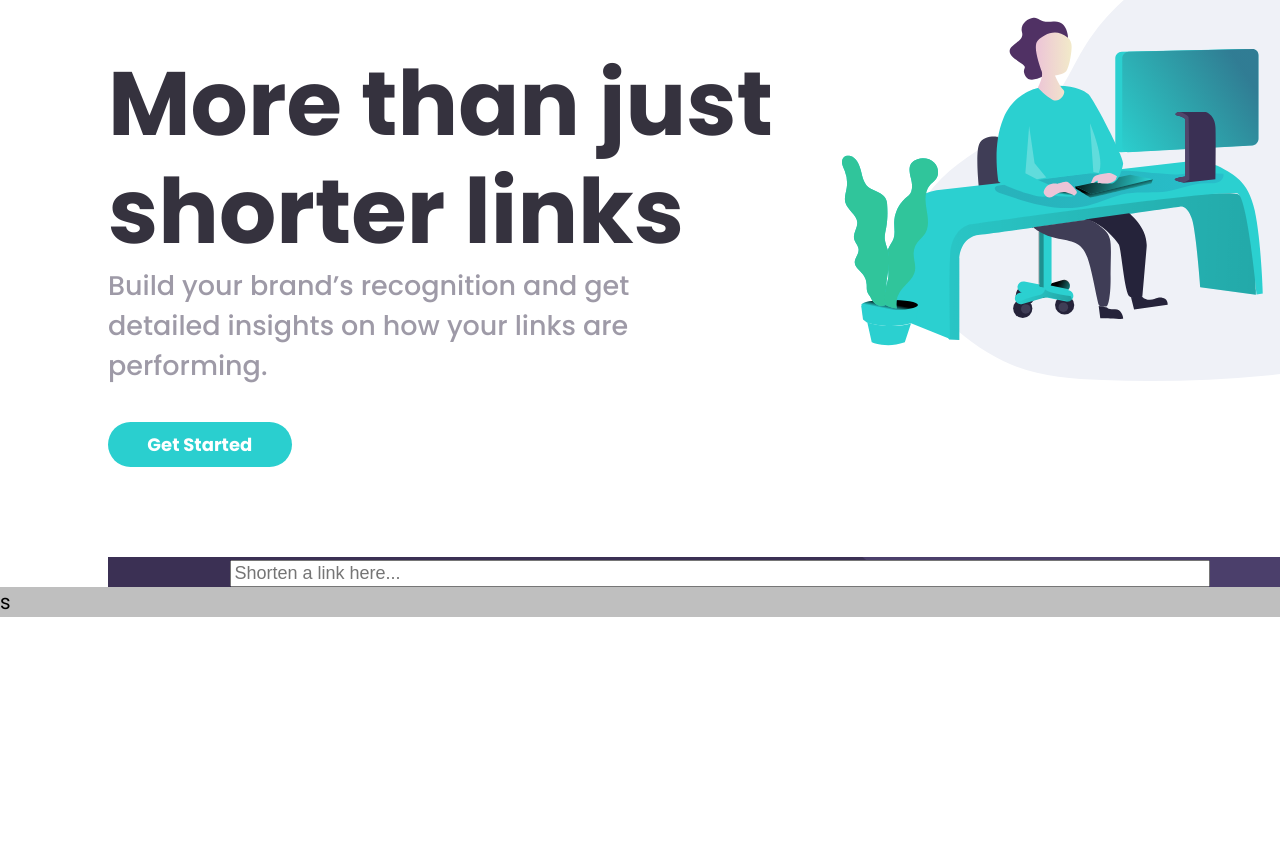
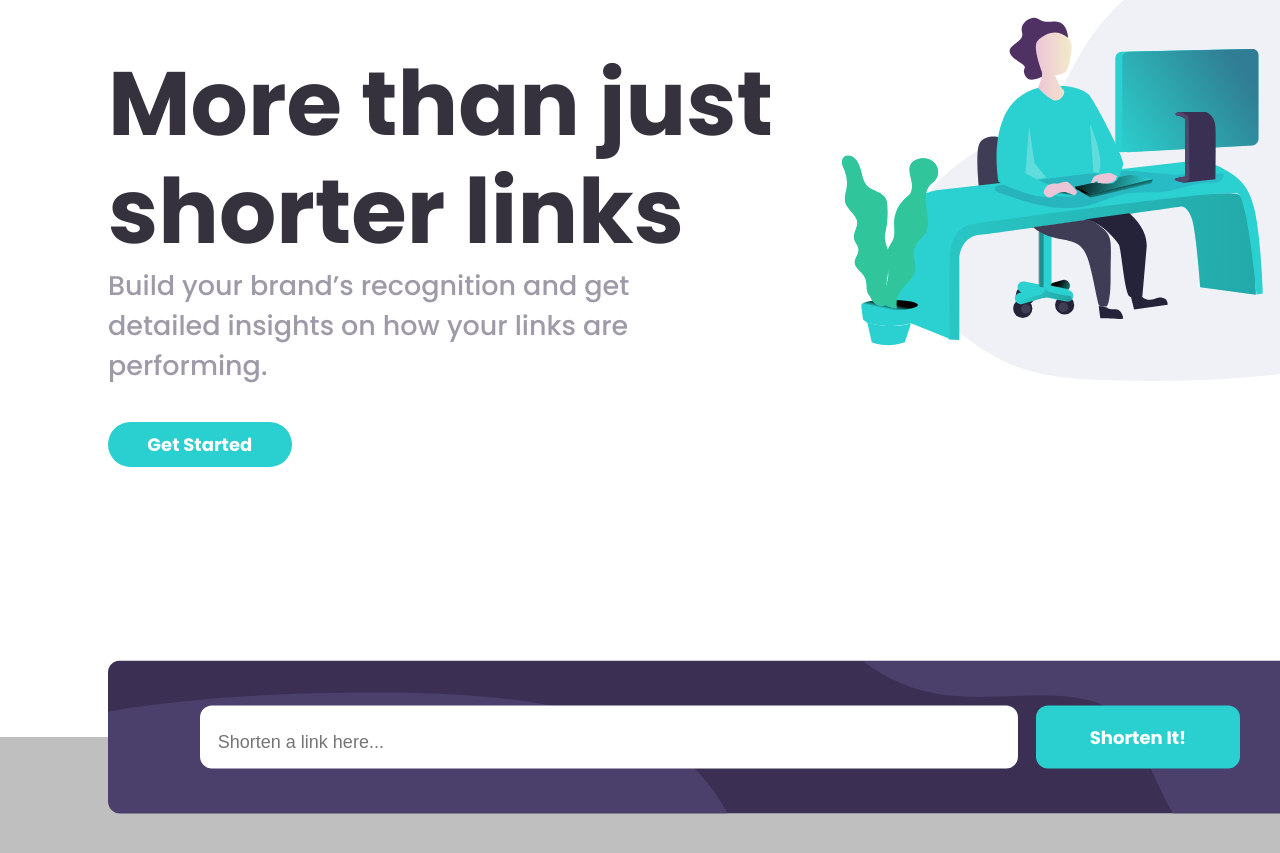
Before and after one commit to Kaamos88/Url-shortening-app, a Next.js app: page / in a window 1280 px wide. Shown: the part 211-1064 px from the top of the page. Before the commit the page ends 828 px from the top, so only its background shows below. Built offline with nearby package versions, Linux system fonts and the light colour scheme.

Commit message:
searchBar display set

```diff
--- /dev/null
+++ b/components/Buttons/Button.js
@@ -0,0 +1,13 @@
+import s from "./Button.module.scss"
+
+function Button({nameIn, type}) {
+  const btnType = type === 'btnRnd' ? s.btnRnd : s.btnSq;
+
+  return (
+    <>
+      <button className={`${s.btn} ${btnType}`}>{nameIn}</button>
+    </>
+  );
+}
+
+export default Button;
--- a/components/Buttons/ButtonRounded/ButtonRounded.module.scss
+++ b/components/Buttons/Button.module.scss
@@ -3,7 +3,6 @@
 .btn {
   cursor: pointer;
   width: 100%;
-  border-radius: 100px;
   border: 0;
   padding: .5rem 0;
   color: #fff;
@@ -11,11 +10,21 @@
   font-family: $fontPoppins;
   font-size: 1rem;
   font-weight: 700;
-  margin-bottom: 1rem;
+  transition: 0.3s;
   @media screen and (min-width: 1024px) {
     padding: .5rem 1.5rem;
     margin: 0;
     font-size: 1rem;
     font-weight: 700;
   }
+  &:hover {
+    filter: brightness(1.2);
+  }
 }
+.btnRnd{
+  border-radius: 100px;
+}
+.btnSq {
+  border-radius: 12px;
+  padding: 1rem 2rem;
+}
--- a/components/Buttons/ButtonRounded/ButtonRounded.js
+++ /dev/null
@@ -1,11 +0,0 @@
-import s from "./ButtonRounded.module.scss"
-
-function ButtonRounded({nameIn}) {
-  return (
-    <>
-      <button className={s.btn}>{nameIn}</button>
-    </>
-  );
-}
-
-export default ButtonRounded;
--- a/components/Header/Header.js
+++ b/components/Header/Header.js
@@ -1,4 +1,4 @@
-import ButtonRounded from "../Buttons/ButtonRounded/ButtonRounded";
+import Button from "../Buttons/Button";
 import s from "./Header.module.scss";
 
 const Header = () => {
@@ -14,7 +14,7 @@ const Header = () => {
           links are performing.
         </p>
         <div className={s.btnWrapper}>
-          <ButtonRounded nameIn={"Get Started"} />
+          <Button nameIn={"Get Started"} type={'btnRnd'} />
         </div>
       </section>
     </header>
--- a/components/Header/Header.module.scss
+++ b/components/Header/Header.module.scss
@@ -4,9 +4,11 @@
   overflow: hidden;
   display: flex;
   flex-direction: column;
+  padding-bottom: 10rem;
   @media screen and (min-width: 1024px) {
     flex-direction: row-reverse;
     margin: 3rem 0;
+    padding-bottom: 10rem;
   }
 }
 .img {
--- a/components/Nav/Nav.js
+++ b/components/Nav/Nav.js
@@ -1,5 +1,5 @@
 import s from "./Nav.module.scss";
-import ButtonRounded from "../Buttons/ButtonRounded/ButtonRounded";
+import Button from "../Buttons/Button";
 import Logo from "../Icons/Logo";
 import Hamburger from "../Icons/Hamburger/Hamburger";
 import { useSelector } from "react-redux";
@@ -20,7 +20,7 @@ const Nav = () => {
         </ul>
         <ul>
           <li>Login</li>
-          <ButtonRounded nameIn={"Sign Up"} />
+          <Button nameIn={"Sign Up"} type={'btnRnd'} />
         </ul>
       </div>
       <div className={s.hamburger}>
--- a/components/Nav/Nav.module.scss
+++ b/components/Nav/Nav.module.scss
@@ -43,7 +43,7 @@
     margin-top: 5px;
     @media screen and (min-width: 1024px) {
       width: 10%;
-      margin-top: 10px;
+      margin: auto 0;
     }
   }
   ul {
@@ -73,6 +73,9 @@
         font-weight: 700;
         font-size: 1rem;
         padding: 0.5rem 1.5rem;
+        &:hover {
+          color: $VeryDarkViolet;
+        }
         &:last-child {
           border-bottom: 0;
         }
--- a/components/SearchBar/SearchBar.js
+++ b/components/SearchBar/SearchBar.js
@@ -1,10 +1,39 @@
+import { useState } from "react";
+import Button from "../Buttons/Button";
 import s from "./SearchBar.module.scss";
 
 const SearchBar = () => {
+  const [term, setTerm] = useState("");
+  const [err, setErr] = useState(false);
+  const empty = err ? s.err : "";
+  const onSubmit = (e) => {
+    e.preventDefault();
+    if (!term) {
+      setErr(true);
+    } else {
+      setTerm("");
+    }
+  };
+
   return (
     <div className={s.searchBar}>
-      <form>
-        <input placeholder="Shorten a link here..." />
+      <form onSubmit={onSubmit}>
+        <div className={s.inputWrapper}>
+          <input
+            placeholder="Shorten a link here..."
+            value={term}
+            onChange={(e) => {
+              setTerm(e.target.value);
+              setErr(false);
+            }}
+            className={empty}
+          />
+          <label className={empty}>Please add a link</label>
+        </div>
+
+        <div className={s.btnWrapper}>
+          <Button nameIn={"Shorten It!"} type={"btnSq"} />
+        </div>
       </form>
     </div>
   );
--- a/components/SearchBar/SearchBar.module.scss
+++ b/components/SearchBar/SearchBar.module.scss
@@ -2,6 +2,7 @@
 
 .searchBar {
   display: flex;
+  transform: translateY(-50%);
   justify-content: center;
   align-items: center;
   width: 85%;
@@ -9,15 +10,64 @@
   background-image: url("/assets/bg-shorten-mobile.svg");
   background-size: cover;
   margin: 0 auto;
+  border-radius: 12px;
   @media screen and (min-width: 1024px) {
     background-image: url("/assets/bg-shorten-desktop.svg");
     width: 100%;
   }
   form {
-    width: 80%;
-    input {
-      font-size: 1rem;
+    display: flex;
+    flex-direction: column;
+    padding: 2rem 0;
+    width: 85%;
+    @media screen and (min-width: 1024px) {
+      padding: 2.5rem 0;
+      flex-direction: row;
+    }
+    .inputWrapper {
       width: 100%;
+      margin-right: 1rem;
+      margin-bottom: 1rem;
+      @media screen and (min-width: 1024px) {
+        width: 80%;
+        margin-bottom: 0;
+      }
+
+      input {
+        outline: none;
+        border-radius: 12px;
+        border: 0;
+        padding: 1rem 1rem 0.5rem 1rem;
+        font-size: 1rem;
+        width: 100%;
+        height: 3.5rem;
+        @media screen and (min-width: 1024px) {
+          margin-bottom: 0;
+        }
+        &.err {
+          outline: 3px solid $secondaryColor;
+        }
+      }
+      label {
+        display: none;
+        font-style: italic;
+        margin-top: 0.5rem;
+        font-size: 0.8rem;
+        color: $secondaryColor;
+        @media screen and (min-width: 1024px) {
+          position: absolute;
+        }
+        &.err {
+          display: block;
+        }
+      }
+    }
+  }
+
+  .btnWrapper {
+    height: 3.5rem;
+    @media screen and (min-width: 1024px) {
+      width: 20%;
     }
   }
 }
--- a/pages/index.js
+++ b/pages/index.js
@@ -17,10 +17,13 @@ const Home = () => {
           <div className={s.wrapper}>
             <Nav />
             <Header />
+          </div>
+        </section>
+        <section className={s.statistics}>
+          <div className={s.wrapper}>
             <SearchBar />
           </div>
         </section>
-        <section className={s.statistics}>s</section>
       </main>
     </div>
   );
```
Also changed, not shown: components/Buttons/ButtonSearch/ButtonSearch.js (deleted), components/Buttons/ButtonSearch/ButtonSearch.module.scss (deleted).
